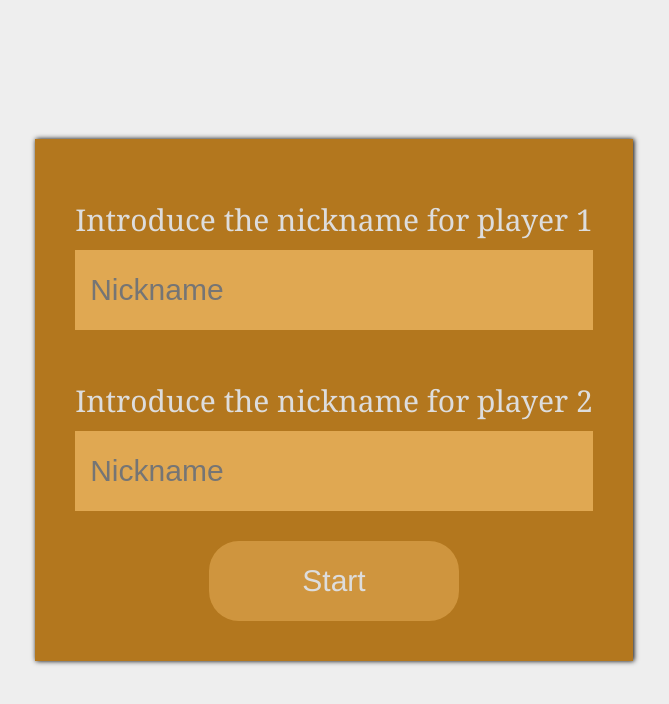
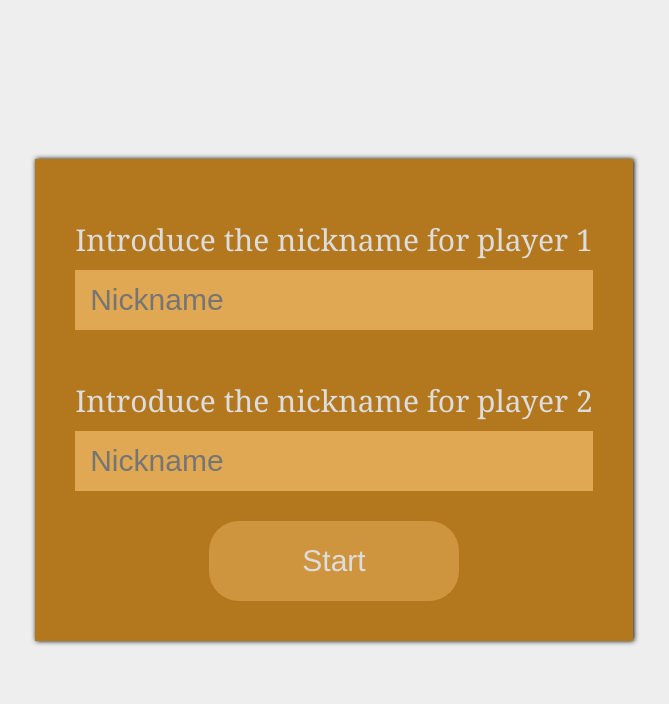
Before and after one commit to JulioFuentes2021/X-0, a React (Create React App) app: page / in a window 1280 px wide. Shown: the top 704 px of the page, without its empty margins (306-975 px from the left). Built offline with nearby package versions, Linux system fonts and the light colour scheme.

Commit message:
Inputs players are updated

```diff
--- a/src/components/styles/players.css
+++ b/src/components/styles/players.css
@@ -40,7 +40,7 @@ form {
 
 form input {
     width: 100%;
-    height: 8rem;
+    height: 6rem;
     font-size: 3rem;
     border: none;
     background-color: rgba(236, 180, 95, 0.8);
```
